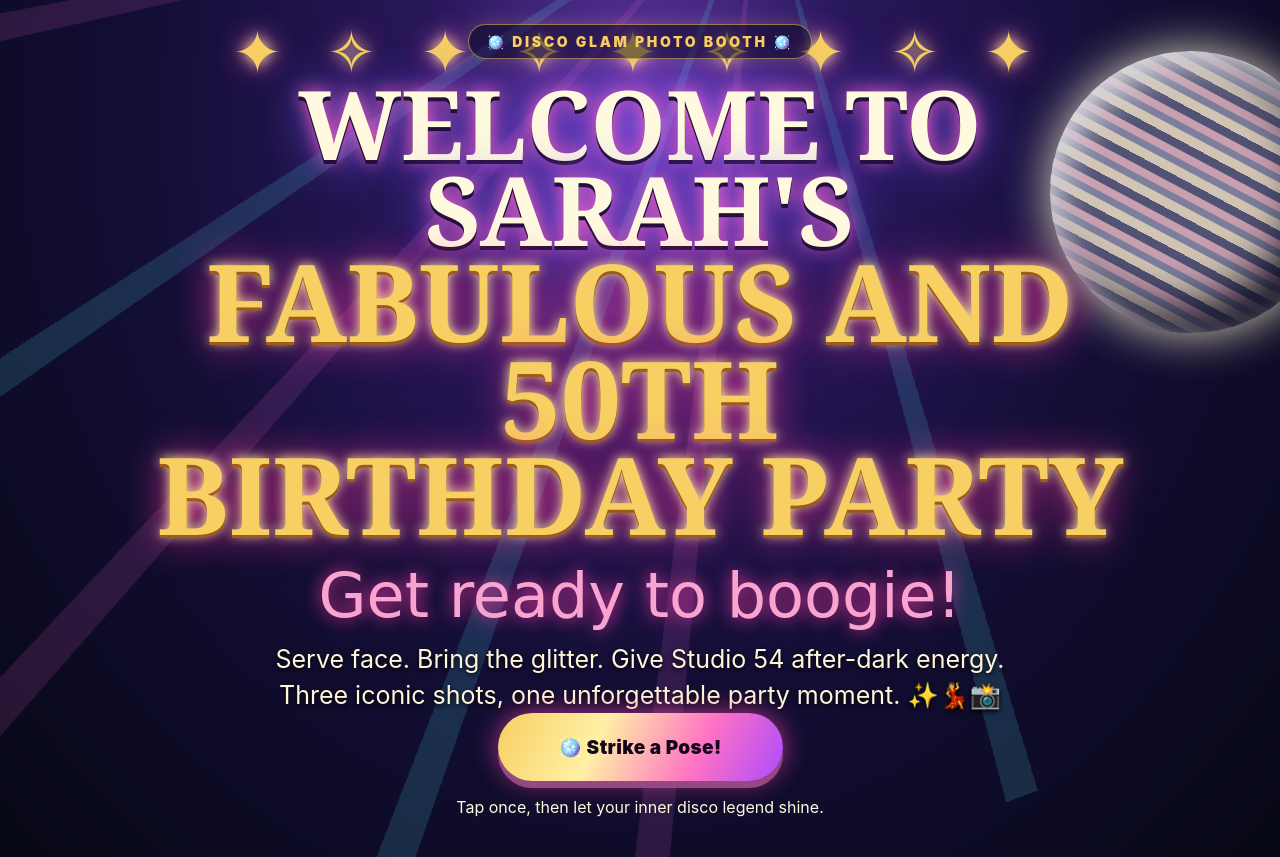
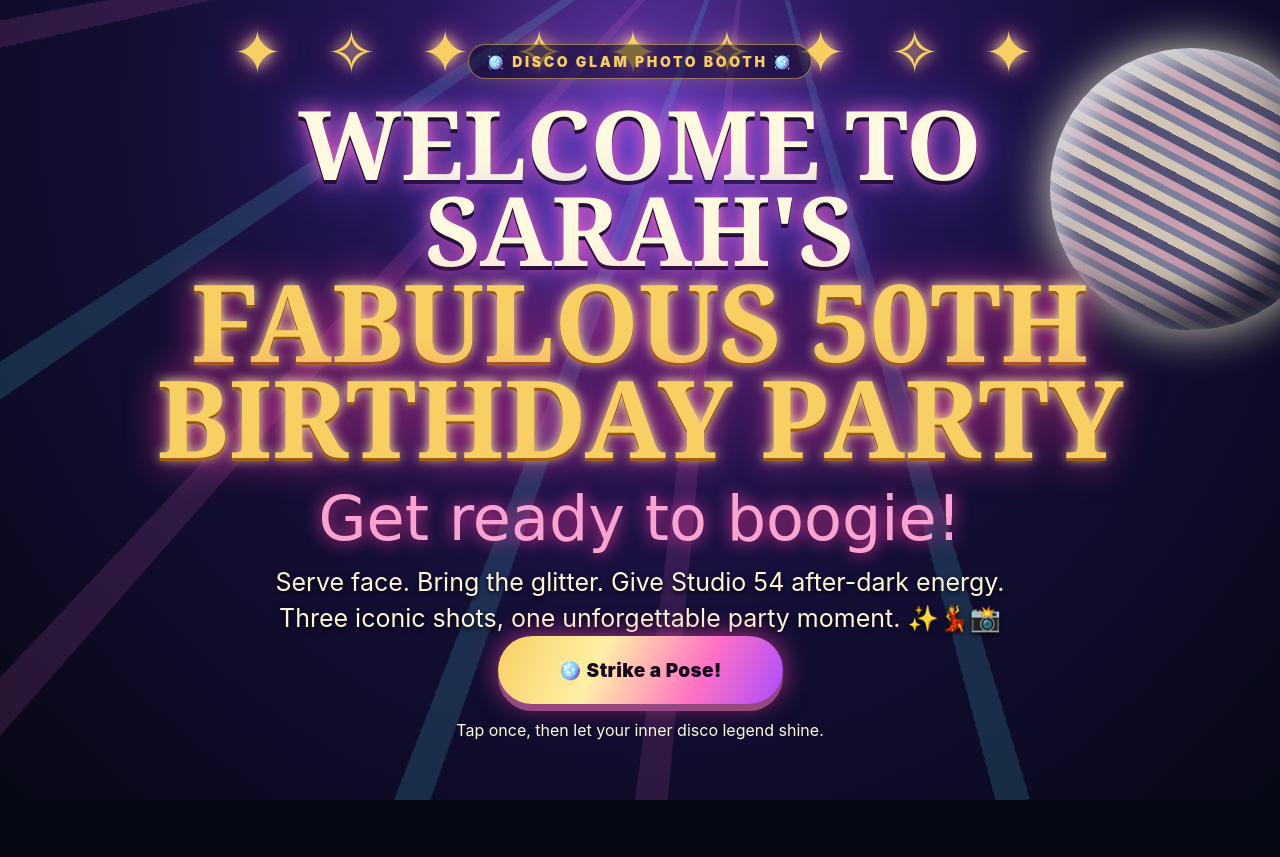
Before and after one commit to s4159386469-wq/photobooth.github.io, a plain HTML site: page index.html in a window 1280 px wide. After the commit the page ends 800 px from the top, so only its background shows below. Drawn offline with Linux system fonts and the light colour scheme.

Commit message:
Update index.html

```diff
--- a/index.html
+++ b/index.html
@@ -17,7 +17,7 @@
   const sleep=ms=>new Promise(r=>setTimeout(r,ms)),objURL=b=>URL.createObjectURL(b);
   function tone(freq,duration,type='sine',volume=.12){try{audioCtx||=new(window.AudioContext||window.webkitAudioContext)();const o=audioCtx.createOscillator(),g=audioCtx.createGain();o.type=type;o.frequency.value=freq;g.gain.setValueAtTime(volume,audioCtx.currentTime);g.gain.exponentialRampToValueAtTime(.001,audioCtx.currentTime+duration);o.connect(g).connect(audioCtx.destination);o.start();o.stop(audioCtx.currentTime+duration)}catch(e){}}
   function show(name,html){clearInterval(reviewTimer);app.dataset.screen=name;app.innerHTML=html}
-  function welcome(){clearInterval(reviewTimer);photos=[null,null,null];captureIndex=0;show('welcome',`<main class="screen disco-bg"><i class="disco-ball"></i><section class="hero"><div class="eyebrow">🪩 Disco glam photo booth 🪩</div><h1 class="title">Welcome to Sarah's<br><span class="neon">Fabulous and 50th<br>Birthday Party</span></h1><div class="script">Get ready to boogie!</div><p class="subtitle">Serve face. Bring the glitter. Give Studio 54 after-dark energy. Three iconic shots, one unforgettable party moment. ✨💃📸</p><div class="controls"><button class="primary" id="start">🪩 Strike a Pose!</button></div><p class="fine">Tap once, then let your inner disco legend shine.</p></section></main>`);document.getElementById('start').onclick=startCamera}
+  function welcome(){clearInterval(reviewTimer);photos=[null,null,null];captureIndex=0;show('welcome',`<main class="screen disco-bg"><i class="disco-ball"></i><section class="hero"><div class="eyebrow">🪩 Disco glam photo booth 🪩</div><h1 class="title">Welcome to Sarah's<br><span class="neon">Fabulous 50th<br>Birthday Party</span></h1><div class="script">Get ready to boogie!</div><p class="subtitle">Serve face. Bring the glitter. Give Studio 54 after-dark energy. Three iconic shots, one unforgettable party moment. ✨💃📸</p><div class="controls"><button class="primary" id="start">🪩 Strike a Pose!</button></div><p class="fine">Tap once, then let your inner disco legend shine.</p></section></main>`);document.getElementById('start').onclick=startCamera}
   async function ensureCamera(){if(stream&&stream.getVideoTracks().some(t=>t.readyState==='live'))return;stream=await navigator.mediaDevices.getUserMedia({video:{facingMode:'user',width:{ideal:1920},height:{ideal:1080}},audio:false})}
   async function startCamera(){try{await ensureCamera();camera();setTimeout(takeSequence,400)}catch(e){show('welcome',`<main class="screen disco-bg"><section class="hero"><h1 class="title">Camera<br><span class="neon">Needed</span></h1><p class="subtitle">Please allow camera access in Safari, then get back on the dance floor. 📸</p><div class="controls"><button class="primary" id="again">Try Again</button></div></section></main>`);document.getElementById('again').onclick=startCamera}}
   function camera(){show('camera',`<main class="screen camera"><video id="video" autoplay playsinline muted></video><div class="overlay-top"><span class="pill" id="status">🪩 Photo ${captureIndex+1} of 3 — get disco-ready!</span></div><div class="overlay-bottom"><span class="pill" id="prompt">Give us superstar energy! ✨</span></div></main>`);document.getElementById('video').srcObject=stream}
```
